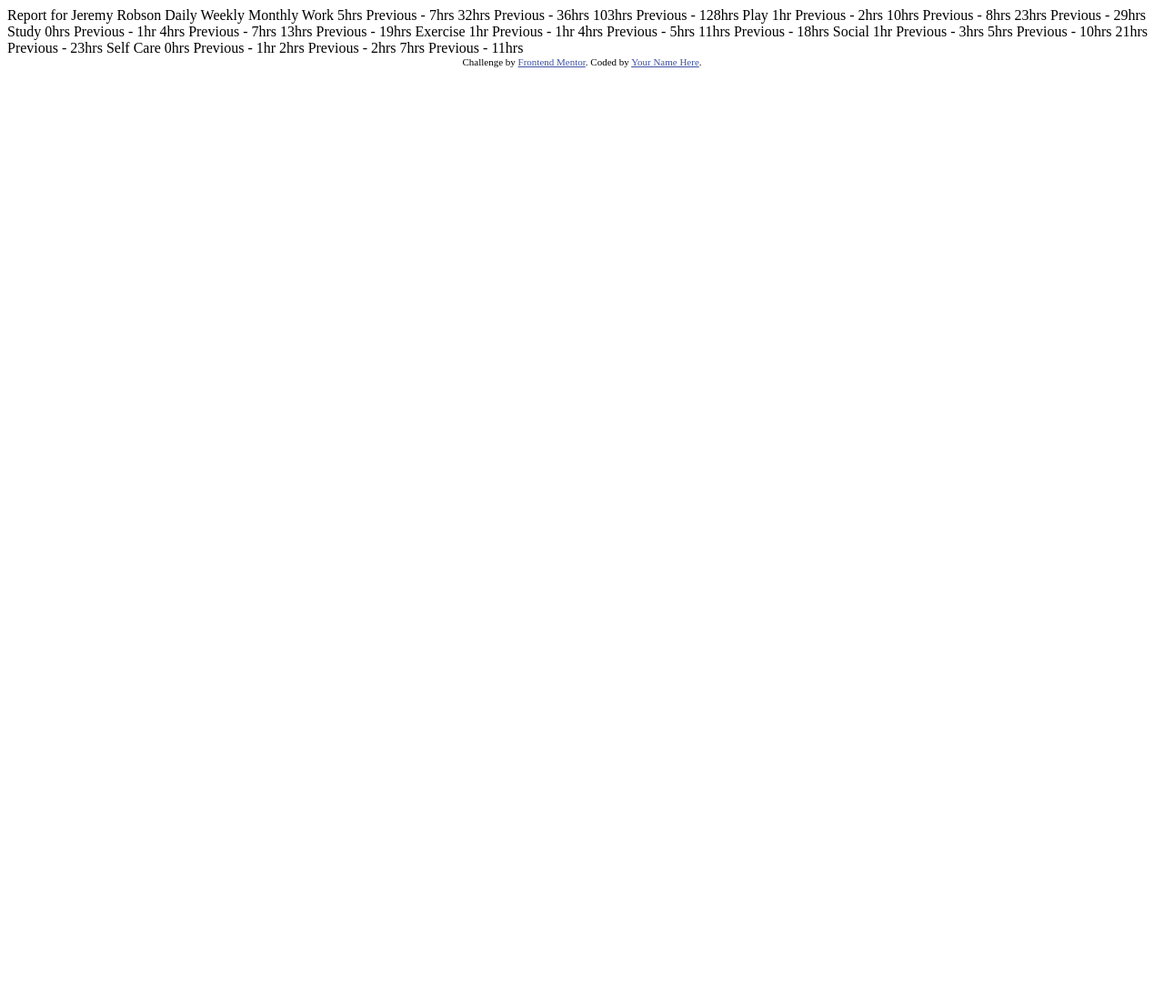
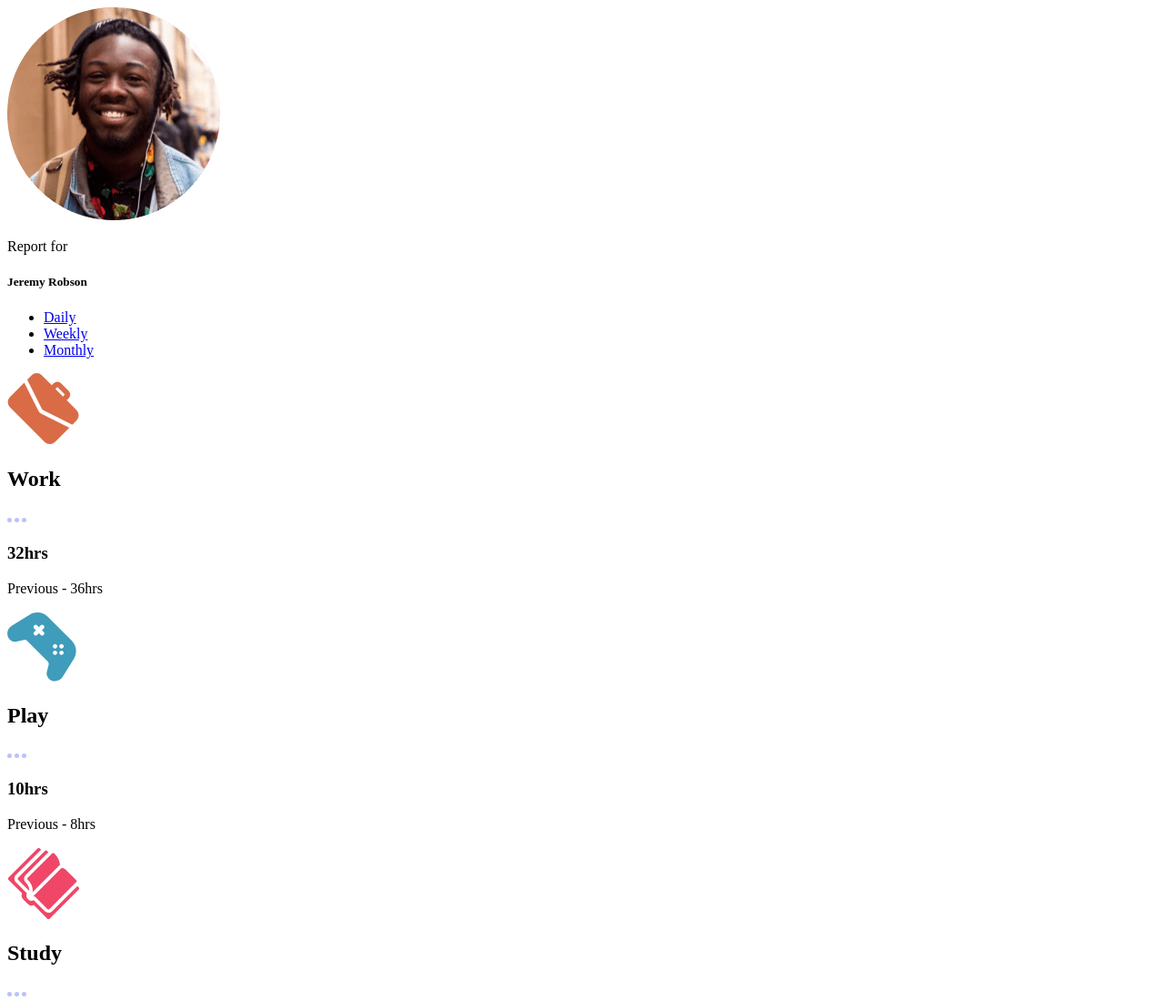
Before and after one commit to jeremie1207/Frontend-Mentor---Time-tracking-dashboard-solution, a plain HTML site: page index.html in a window 1280 px wide. Shown: the top 1100 px of the page at 91% size. Before the commit the page ends 800 px from the top, so only its background shows below. Drawn offline with Linux system fonts and the light colour scheme.

Commit message:
structure(ui) : write html code for the time tracking dashboard

```diff
--- a/index.html
+++ b/index.html
@@ -15,62 +15,106 @@
   </style>
 </head>
 <body>
-
-  Report for
-  Jeremy Robson
-
-  Daily
-  Weekly
-  Monthly
-
-  Work
-  5hrs <!-- daily -->
-  Previous - 7hrs <!-- daily -->
-  32hrs <!-- weekly -->
-  Previous - 36hrs <!-- weekly -->
-  103hrs <!-- monthly -->
-  Previous - 128hrs <!-- monthly -->
-
-  Play
-  1hr <!-- daily -->
-  Previous - 2hrs <!-- daily -->
-  10hrs <!-- weekly -->
-  Previous - 8hrs <!-- weekly -->
-  23hrs <!-- monthly -->
-  Previous - 29hrs <!-- monthly -->
-
-  Study
-  0hrs <!-- daily -->
-  Previous - 1hr <!-- daily -->
-  4hrs <!-- weekly -->
-  Previous - 7hrs <!-- weekly -->
-  13hrs <!-- monthly -->
-  Previous - 19hrs <!-- monthly -->
-
-  Exercise
-  1hr <!-- daily -->
-  Previous - 1hr <!-- daily -->
-  4hrs <!-- weekly -->
-  Previous - 5hrs <!-- weekly -->
-  11hrs <!-- monthly -->
-  Previous - 18hrs <!-- monthly -->
-
-  Social
-  1hr <!-- daily -->
-  Previous - 3hrs <!-- daily -->
-  5hrs <!-- weekly -->
-  Previous - 10hrs <!-- weekly -->
-  21hrs <!-- monthly -->
-  Previous - 23hrs <!-- monthly -->
-
-  Self Care
-  0hrs <!-- daily -->
-  Previous - 1hr <!-- daily -->
-  2hrs <!-- weekly -->
-  Previous - 2hrs <!-- weekly -->
-  7hrs <!-- monthly -->
-  Previous - 11hrs <!-- monthly -->
-
+  <main>
+    <article class="card">
+      <section class="profile">
+        <section class="profile-info">
+          <img src="./images/image-jeremy.png" alt="Profile Picture of Jeremy Robson">
+          <section class="profile-text">
+            <p>Report for</p>
+            <h1>Jeremy Robson</h1>
+          </section>
+        </section>
+        <nav class="timeframe-selector">
+          <ul>
+            <li><a class="timeframe-link" href="#" id="daily">Daily</a></li>
+            <li><a class="timeframe-link" data-state="active" href="#" id="weekly">Weekly</a></li>
+            <li><a class="timeframe-link" href="#" id="monthly">Monthly</a></li>
+          </ul>
+        </nav>
+      </section>
+      <section class="time-tracking">
+        <section class="activity_card work">
+          <img src="./images/icon-work.svg" alt="Work Icon">
+          <section class="activity_card__info">
+            <section class="activity_card__info--header">
+              <h2>Work</h2>
+              <img src="./images/icon-ellipsis.svg" alt="Ellipsis Icon">
+            </section>
+            <section class="activity_card__info--time">
+              <h3 class="current-hours">32hrs</h3>
+              <p class="previous-hours">Previous - 36hrs</p>
+            </section>
+          </section>
+        </section>
+        <section class="activity_card play">
+          <img src="./images/icon-play.svg" alt="Play Icon">
+          <section class="activity_card__info">
+            <section class="activity_card__info--header">
+              <h2>Play</h2>
+              <img src="./images/icon-ellipsis.svg" alt="Ellipsis Icon">
+            </section>
+            <section class="activity_card__info--time">
+              <h3 class="current-hours">10hrs</h3>
+              <p class="previous-hours">Previous - 8hrs</p>
+            </section>
+          </section>
+        </section>
+        <section class="activity_card study">
+          <img src="./images/icon-study.svg" alt="Study Icon">
+          <section class="activity_card__info">
+            <section class="activity_card__info--header">
+              <h2>Study</h2>
+              <img src="./images/icon-ellipsis.svg" alt="Ellipsis Icon">
+            </section>
+            <section class="activity_card__info--time">
+              <h3 class="current-hours">4hrs</h3>
+              <p class="previous-hours">Previous - 7hrs</p>
+            </section>
+          </section>
+        </section>
+        <section class="activity_card exercise">
+          <img src="./images/icon-exercise.svg" alt="Exercise Icon">
+          <section class="activity_card__info">
+            <section class="activity_card__info--header">
+              <h2>Exercise</h2>
+              <img src="./images/icon-ellipsis.svg" alt="Ellipsis Icon">
+            </section>
+            <section class="activity_card__info--time">
+              <h3 class="current-hours">4hrs</h3>
+              <p class="previous-hours">Previous - 5hrs</p>
+            </section>
+          </section>
+        </section>
+        <section class="activity_card social">
+          <img src="./images/icon-social.svg" alt="Social Icon">
+          <section class="activity_card__info">
+            <section class="activity_card__info--header">
+              <h2>Social</h2>
+              <img src="./images/icon-ellipsis.svg" alt="Ellipsis Icon">
+            </section>
+            <section class="activity_card__info--time">
+              <h3 class="current-hours">5hrs</h3>
+              <p class="previous-hours">Previous - 10hrs</p>
+            </section>
+          </section>
+        </section>
+        <section class="activity_card self_care">
+          <img src="./images/icon-self-care.svg" alt="Self Care Icon">
+          <section class="activity_card__info">
+            <section class="activity_card__info--header">
+              <h2>Self Care</h2>
+              <img src="./images/icon-ellipsis.svg" alt="Ellipsis Icon">
+            </section>
+            <section class="activity_card__info--time">
+              <h3 class="current-hours">2hrs</h3>
+              <p class="previous-hours">Previous - 2hrs</p>
+            </section>
+          </section>
+        </section>
+      </section>
+    </article>
+  </main>
 
   <div class="attribution">
     Challenge by <a href="https://www.frontendmentor.io?ref=challenge" target="_blank">Frontend Mentor</a>.
```
